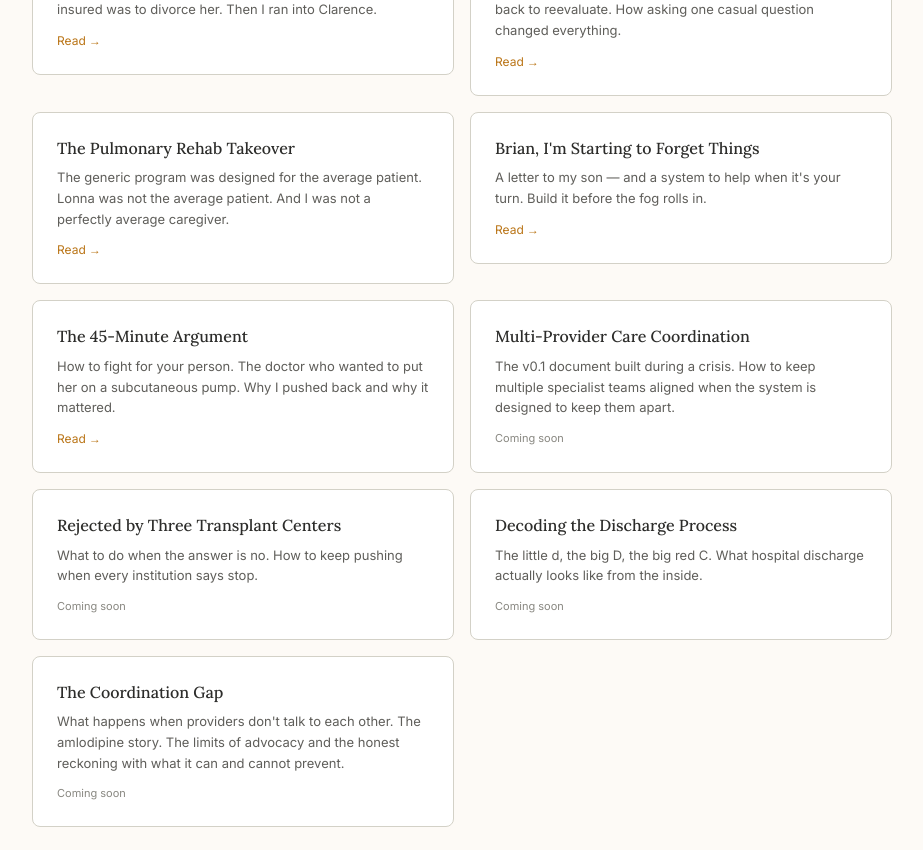
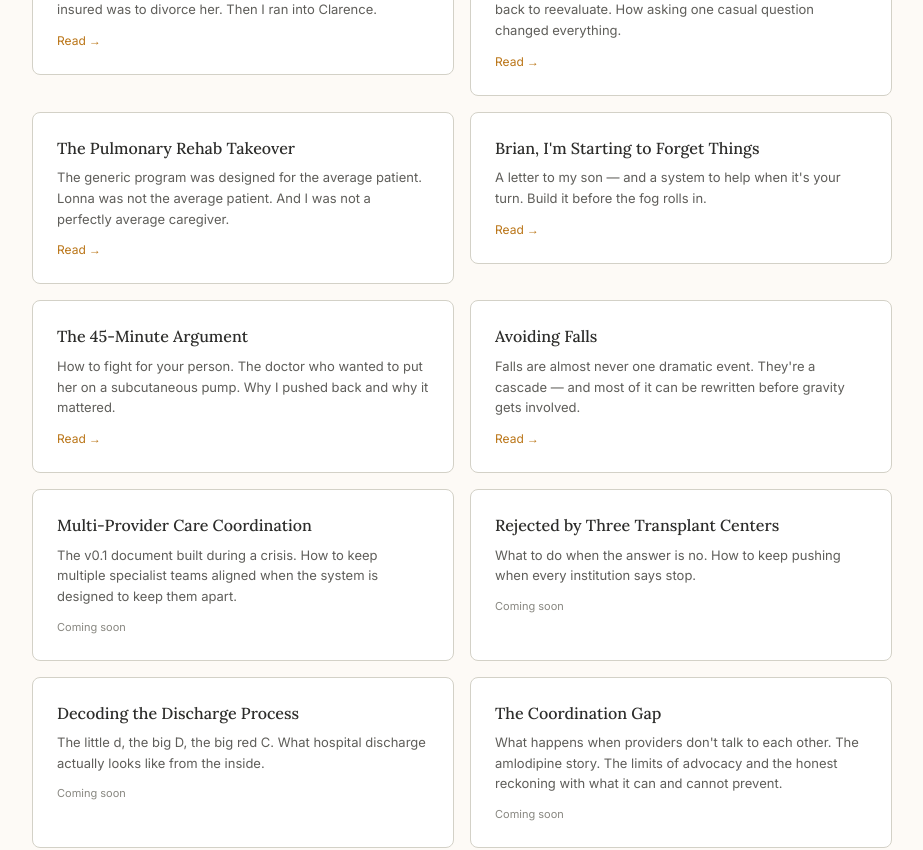
Before and after one commit to caseywsj/caregivertrap, a Next.js app: page /fight-back in a window 1280 px wide. Shown: the part 819-1669 px from the top of the page, without its empty margins (90-1013 px from the left). Built offline with nearby package versions, Linux system fonts and the light colour scheme.

Commit message:
Add Avoiding Falls card to Fight Back section page

```diff
--- a/app/fight-back/page.tsx
+++ b/app/fight-back/page.tsx
@@ -60,6 +60,7 @@ export default function FightBack() {
               { title: "The Pulmonary Rehab Takeover", desc: "The generic program was designed for the average patient. Lonna was not the average patient. And I was not a perfectly average caregiver.", href: "/fight-back/pulmonary-rehab-takeover" },
               { title: "Brian, I'm Starting to Forget Things", desc: "A letter to my son — and a system to help when it's your turn. Build it before the fog rolls in.", href: "/fight-back/brian-letter" },
               { title: "The 45-Minute Argument", desc: "How to fight for your person. The doctor who wanted to put her on a subcutaneous pump. Why I pushed back and why it mattered.", href: "/fight-back/the-45-minute-argument" },
+              { title: "Avoiding Falls", desc: "Falls are almost never one dramatic event. They're a cascade — and most of it can be rewritten before gravity gets involved.", href: "/fight-back/avoiding-falls" },
               { title: "Multi-Provider Care Coordination", desc: "The v0.1 document built during a crisis. How to keep multiple specialist teams aligned when the system is designed to keep them apart.", href: null },
               { title: "Rejected by Three Transplant Centers", desc: "What to do when the answer is no. How to keep pushing when every institution says stop.", href: null },
               { title: "Decoding the Discharge Process", desc: "The little d, the big D, the big red C. What hospital discharge actually looks like from the inside.", href: null },
```
